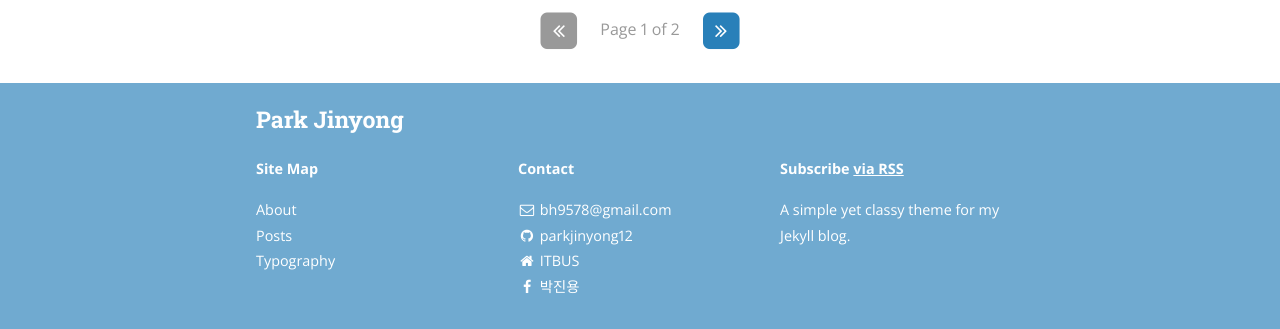
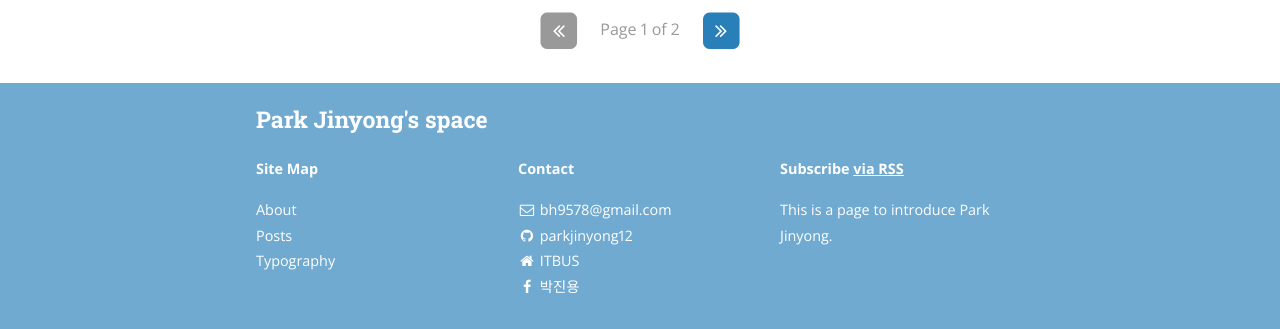
Before and after one commit to parkjinyong12/parkjinyong12.github.io, a Jekyll site: the page built from index.html, in a window 1280 px wide and 900 px high, scrolled down 1301 px. Shown: the part 568-897 px from the top of the window. Built offline with Jekyll 4.4.1, drawn with Linux system fonts in a browser that asks for light colours; nearby versions of some CDN libraries; the list of posts is cut into pages by our own code; some of the changed text lies outside the part shown.

Commit message:
Update _config.yml

```diff
--- a/_config.yml
+++ b/_config.yml
@@ -11,12 +11,12 @@ exclude:
 remote_theme : bencentra/centrarium
 
 # Site settings
-title: Park Jinyong
+title: Park Jinyong's space
 subtitle: "A simple yet classy theme for your Jekyll website or blog"
 email: bh9578@gmail.com
 name: Park Jinyong
 description: >
-  A simple yet classy theme for my Jekyll blog.
+  This is a page to introduce Park Jinyong.
 # Base URL of site (i.e. /blog). It should always start with a slash,
 # and never end with a slash. Set it to a blank value if hosting at the
 # root of your server.
```
